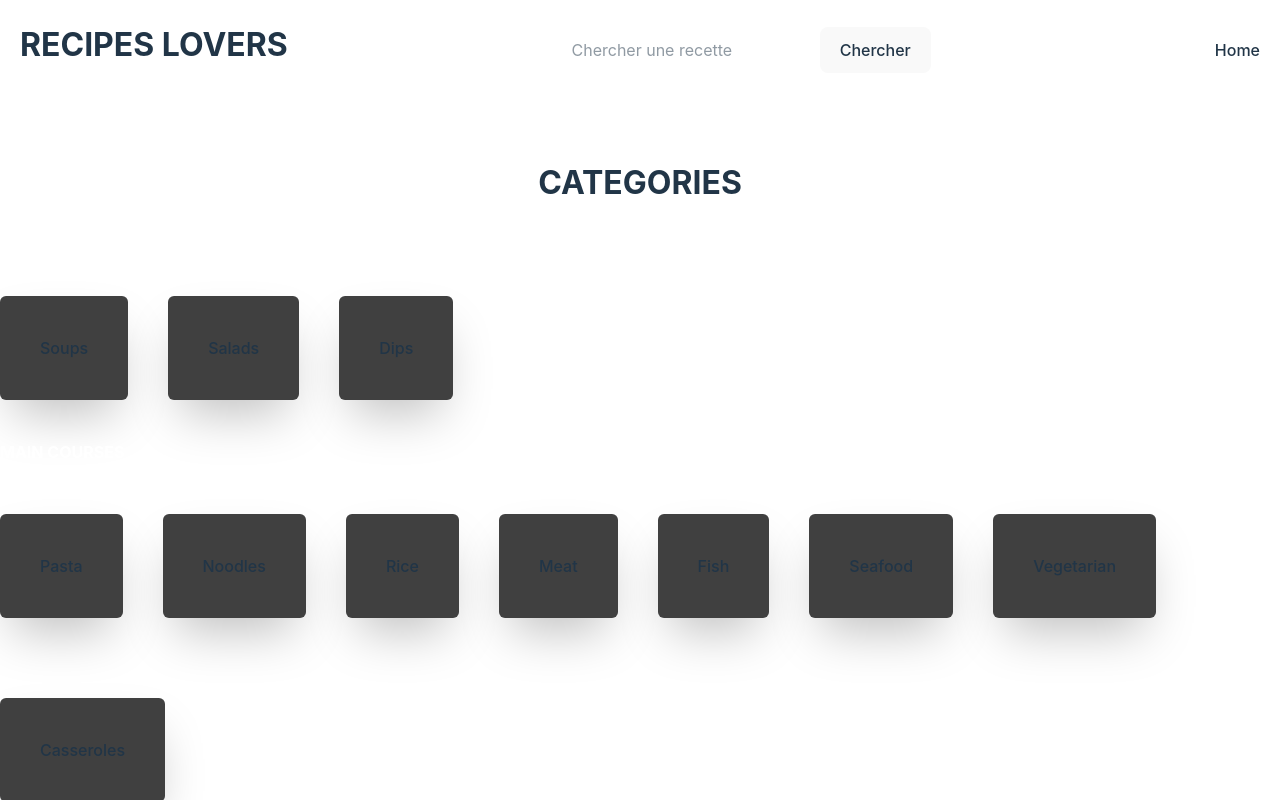
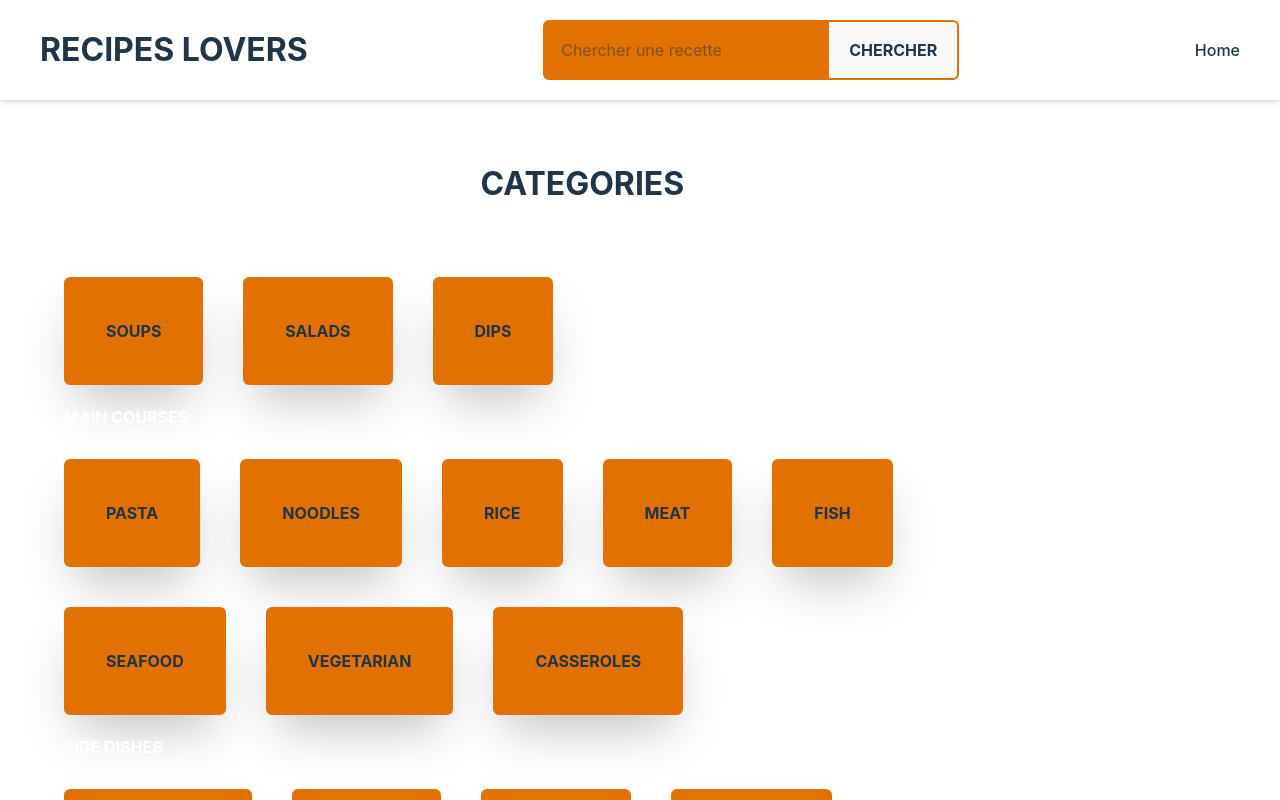
Before and after one commit to HadrienVillani/recipes_project, a React (Vite) app: page / in a window 1280 px wide. Shown: the top 800 px of the page. Built offline with nearby package versions, Linux system fonts and the light colour scheme.

Commit message:
add some css

```diff
--- a/src/App.css
+++ b/src/App.css
@@ -1,8 +1,10 @@
 #root {
-  max-width: 1280px;
-  margin: 0 auto;
   text-align: center;
   width: 100%;
+  display: flex;
+  align-items: center;
+  flex-direction: column;
+  justify-content: center;
 }
 
 .logo {
--- a/src/components/atoms/button/Button.tsx
+++ b/src/components/atoms/button/Button.tsx
@@ -1,5 +1,5 @@
 import { IButton } from "./Button.props"
 
 export const Button = ({label}:IButton)=>{
-    return <button>{label}</button>
+    return <button className="cursor-pointer bg-amber-600 hover:bg-transparent duration-500 border-amber-600 border-2 px-5 py-4 rounded-r-md uppercase font-bold">{label}</button>
 }
--- a/src/components/atoms/input/Input.tsx
+++ b/src/components/atoms/input/Input.tsx
@@ -2,7 +2,7 @@ import { IInput } from "./Input.props"
 
 function Input({placeholder}:IInput) {
   return (
-    <input type="text" placeholder={placeholder}/>
+    <input className="p-4 bg-amber-600 rounded-l-md hover:bg-transparent duration-500 border-amber-600 border-2"type="text" placeholder={placeholder}/>
   )
 }
 
--- a/src/components/organisms/Navbar/Navbar.tsx
+++ b/src/components/organisms/Navbar/Navbar.tsx
@@ -4,8 +4,8 @@ import { NavLink } from "react-router-dom"
 export const NavBar = ()=>{
     return(
         <>
-            <nav className="w-full flex items-center justify-between p-5 mb-15">
-                <h1>Recipes Lovers</h1>
+            <nav className="px-10 w-screen flex items-center justify-between p-5 mb-15 shadow-md">
+                <NavLink to="/"><h1>Recipes Lovers</h1></NavLink>
                 <SearchBar/>
                 <ul className="flex justify-between">
                     <NavLink to={"/"}><li>Home</li></NavLink>
--- a/src/components/organisms/categories/Categories.tsx
+++ b/src/components/organisms/categories/Categories.tsx
@@ -21,7 +21,7 @@ const Categories=()=> {
                 <h3 className='text-white uppercase'>{categorie.name}</h3>
                 <ul className='flex flex-wrap'>
                   {categorie.subcategories.map((subCategorie, key)=>{
-                    return <Link key={key} to={":recipes"+createQueryString({categorie:`${slugify(categorie.name)}`,subCategorie:`${slugify(subCategorie)}`})}><li key={key} className='shadow-2xl rounded-md my-10 mr-10 p-10 bg-neutral-700 hover:bg-neutral-600'>{subCategorie}</li></Link>
+                    return <Link key={key} to={":recipes"+createQueryString({categorie:`${slugify(categorie.name)}`,subCategorie:`${slugify(subCategorie)}`})}><li key={key} className='duration-500 border-2 border-amber-600 shadow-2xl rounded-md my-5 mr-10 p-10 bg-amber-600 font-bold uppercase hover:bg-transparent'>{subCategorie}</li></Link>
                   })}
                 </ul>
               </li>
--- a/src/components/organisms/recipeItem/RecipeItem.tsx
+++ b/src/components/organisms/recipeItem/RecipeItem.tsx
@@ -12,7 +12,7 @@ export const RecipeItem = ({recipeItem}:IRecipeItem)=>{
                 <div className="my-5">
                     <h4>Ingrédients</h4>
                     <ul className="flex items-center justify-center flex-wrap">{ingredients.map((ingredient, key)=>{
-                        return <li className="bg-neutral-800 rounded-md p-5 m-1"key={key}>{ingredient}</li>
+                        return <li className="bg-indigo-700 rounded-md p-5 m-1"key={key}>{ingredient}</li>
                     })}</ul>
                 </div>
                 <div>
--- a/src/index.css
+++ b/src/index.css
@@ -17,10 +17,11 @@
 
 h1 {
   font-size: 2em;
+  text-transform: uppercase;
+  font-weight: bold;
 }
 
 h2,
-h1,
 h3,
 h4 {
   text-transform: uppercase;
@@ -50,29 +51,13 @@ body {
   min-height: 100vh;
 }
 
-button {
-  border-radius: 8px;
-  border: 1px solid transparent;
-  padding: 0.6em 1.2em;
-  font-size: 1em;
-  font-weight: 500;
-  font-family: inherit;
-  background-color: #1a1a1a;
-  cursor: pointer;
-  transition: border-color 0.25s;
-}
-
-button:hover {
-  border-color: #646cff;
-}
-
-button:focus,
-button:focus-visible {
-  outline: 4px auto -webkit-focus-ring-color;
+input:focus {
+  outline: none;
 }
 
 section {
-  height: 80vh;
+  width: 90%;
+  min-height: 80vh;
 }
 
 @media (prefers-color-scheme: light) {
```
